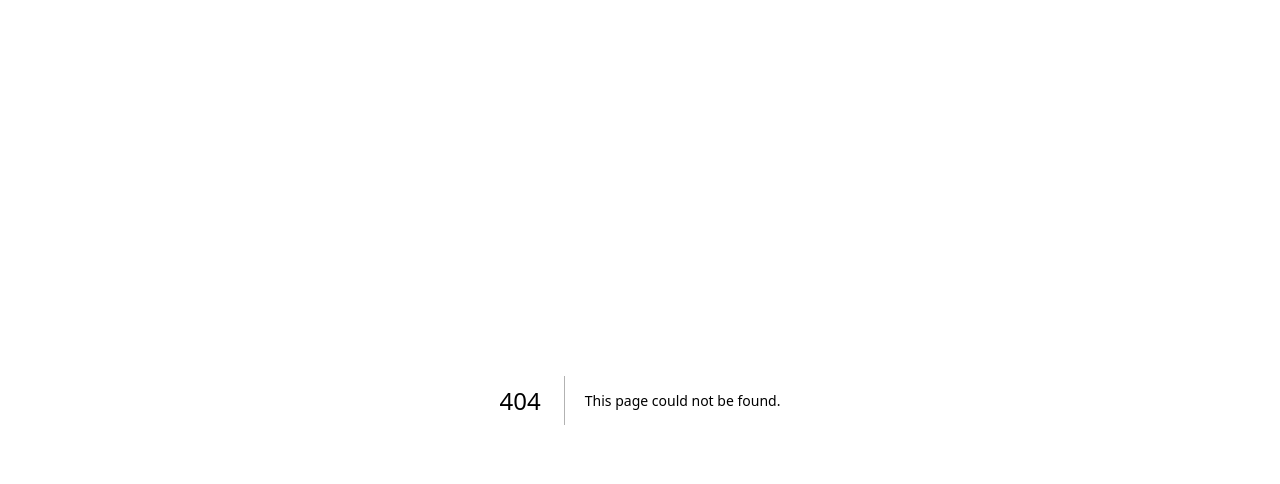
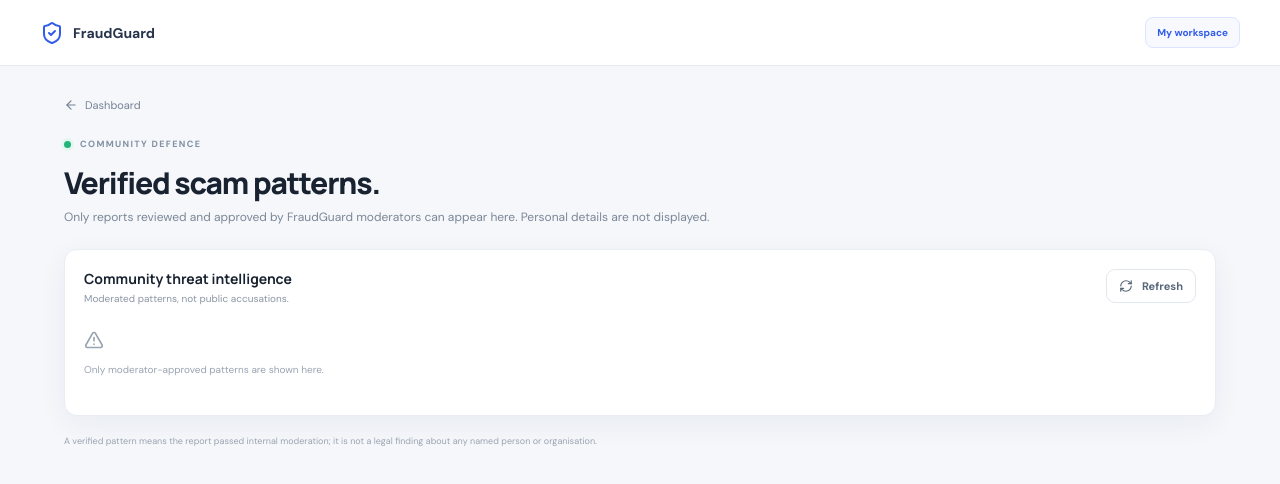
Before and after one commit to Lordave111/Sub, a Next.js app: page /community in a window 1280 px wide. Before the commit this address had no page. Shown: the top 484 px of the page. Built offline with nearby package versions, Linux system fonts and the light colour scheme; no server answers; the database is empty.

Commit message:
Add moderated community threat intelligence page

```diff
--- /dev/null
+++ b/app/community/page.tsx
@@ -0,0 +1,11 @@
+"use client";
+import { useEffect, useState } from "react";
+import { ShieldCheck, AlertTriangle, ArrowLeft, RefreshCw } from "lucide-react";
+import Link from "next/link";
+export default function CommunityPage(){
+ const [patterns,setPatterns]=useState<any[]>([]);
+ const [message,setMessage]=useState("Loading verified community patterns...");
+ async function load(){try{const r=await fetch("/api/intelligence",{cache:"no-store"});const d=await r.json();setPatterns(d.patterns||[]);setMessage(d.message||"Only moderator-approved patterns are shown here.");}catch{setMessage("Could not load community intelligence.");}}
+ useEffect(()=>{load();},[]);
+ return <main className="portal-shell"><header className="portal-header"><Link href="/" className="portal-logo"><ShieldCheck/> FraudGuard</Link><Link className="auth-nav-link" href="/portal">My workspace</Link></header><div className="portal-content"><Link href="/" className="auth-back"><ArrowLeft size={14}/> Dashboard</Link><div className="page-intro" style={{marginTop:22}}><div className="eyebrow"><span/> COMMUNITY DEFENCE</div><h1>Verified scam patterns.</h1><p>Only reports reviewed and approved by FraudGuard moderators can appear here. Personal details are not displayed.</p></div><div className="surface-card"><div className="card-heading"><div><h3>Community threat intelligence</h3><p>Moderated patterns, not public accusations.</p></div><button className="secondary-button" onClick={load}><RefreshCw size={14}/> Refresh</button></div>{patterns.length?patterns.map((p,i)=><article className="intel-card" key={i}><div className="intel-top"><span className="risk-pill amber">{p.category}</span><small>{p.channel}</small></div><p>{p.description}</p><small>{new Date(p.created_at).toLocaleDateString()}</small></article>):<div className="portal-empty"><AlertTriangle size={20}/><p>{message}</p></div>}</div><p className="portal-footnote">A verified pattern means the report passed internal moderation; it is not a legal finding about any named person or organisation.</p></div></main>;
+}
```
